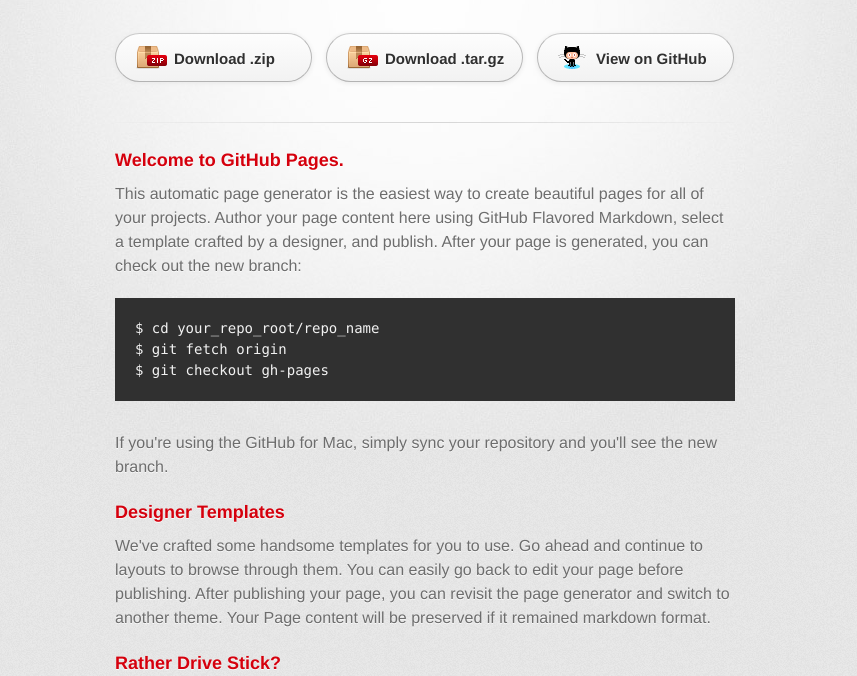
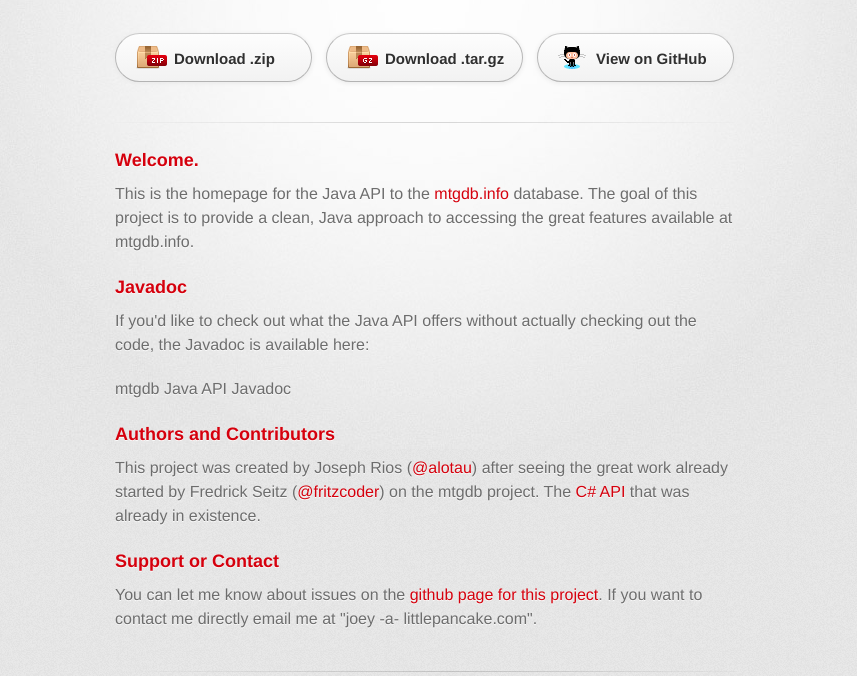
Before and after one commit to nasajoey/Java-API-to-mtgdb, a plain HTML site: page index.html in a window 1280 px wide. Shown: the part 124-800 px from the top of the page, without its empty margins (215-1072 px from the left). Drawn offline with Linux system fonts and the light colour scheme; a web font is replaced by a local one.

```diff
--- a/index.html
+++ b/index.html
@@ -32,36 +32,26 @@
 
         <section id="main_content">
           <h3>
-<a name="welcome-to-github-pages" class="anchor" href="#welcome-to-github-pages"><span class="octicon octicon-link"></span></a>Welcome to GitHub Pages.</h3>
+<a name="welcome" class="anchor" href="#welcome"><span class="octicon octicon-link"></span></a>Welcome.</h3>
 
-<p>This automatic page generator is the easiest way to create beautiful pages for all of your projects. Author your page content here using GitHub Flavored Markdown, select a template crafted by a designer, and publish. After your page is generated, you can check out the new branch:</p>
-
-<pre><code>$ cd your_repo_root/repo_name
-$ git fetch origin
-$ git checkout gh-pages
-</code></pre>
-
-<p>If you're using the GitHub for Mac, simply sync your repository and you'll see the new branch.</p>
+<p>This is the homepage for the Java API to the <a href="https://www.mtgdb.info">mtgdb.info</a> database.  The goal of this project is to provide a clean, Java approach to accessing the great features available at mtgdb.info. </p>
 
 <h3>
-<a name="designer-templates" class="anchor" href="#designer-templates"><span class="octicon octicon-link"></span></a>Designer Templates</h3>
+<a name="javadoc" class="anchor" href="#javadoc"><span class="octicon octicon-link"></span></a>Javadoc</h3>
 
-<p>We've crafted some handsome templates for you to use. Go ahead and continue to layouts to browse through them. You can easily go back to edit your page before publishing. After publishing your page, you can revisit the page generator and switch to another theme. Your Page content will be preserved if it remained markdown format.</p>
+<p>If you'd like to check out what the Java API offers without actually checking out the code, the Javadoc is available here:</p>
 
-<h3>
-<a name="rather-drive-stick" class="anchor" href="#rather-drive-stick"><span class="octicon octicon-link"></span></a>Rather Drive Stick?</h3>
-
-<p>If you prefer to not use the automatic generator, push a branch named <code>gh-pages</code> to your repository to create a page manually. In addition to supporting regular HTML content, GitHub Pages support Jekyll, a simple, blog aware static site generator written by our own Tom Preston-Werner. Jekyll makes it easy to create site-wide headers and footers without having to copy them across every page. It also offers intelligent blog support and other advanced templating features.</p>
+<p>mtgdb Java API Javadoc</p>
 
 <h3>
 <a name="authors-and-contributors" class="anchor" href="#authors-and-contributors"><span class="octicon octicon-link"></span></a>Authors and Contributors</h3>
 
-<p>You can <a href="https://github.com/blog/821" class="user-mention">@mention</a> a GitHub username to generate a link to their profile. The resulting <code>&lt;a&gt;</code> element will link to the contributor's GitHub Profile. For example: In 2007, Chris Wanstrath (<a href="https://github.com/defunkt" class="user-mention">@defunkt</a>), PJ Hyett (<a href="https://github.com/pjhyett" class="user-mention">@pjhyett</a>), and Tom Preston-Werner (<a href="https://github.com/mojombo" class="user-mention">@mojombo</a>) founded GitHub.</p>
+<p>This project was created by Joseph Rios (<a href="https://github.com/alotau" class="user-mention">@alotau</a>) after seeing the great work already started by Fredrick Seitz (<a href="https://github.com/fritzcoder" class="user-mention">@fritzcoder</a>) on the mtgdb project.  The <a href="https://github.com/planeswalkers/CSharpMtgDb.Info">C# API</a> that was already in existence.</p>
 
 <h3>
 <a name="support-or-contact" class="anchor" href="#support-or-contact"><span class="octicon octicon-link"></span></a>Support or Contact</h3>
 
-<p>Having trouble with Pages? Check out the documentation at <a href="http://help.github.com/pages">http://help.github.com/pages</a> or contact <a href="mailto:support@github.com">support@github.com</a> and we’ll help you sort it out.</p>
+<p>You can let me know about issues on the <a href="https://github.com/alotau/Java-API-to-mtgdb">github page for this project</a>.  If you want to contact me directly email me at "joey -a- littlepancake.com".</p>
         </section>
 
         <footer>
```
Also changed, not shown: params.json (+1 -1 lines).
